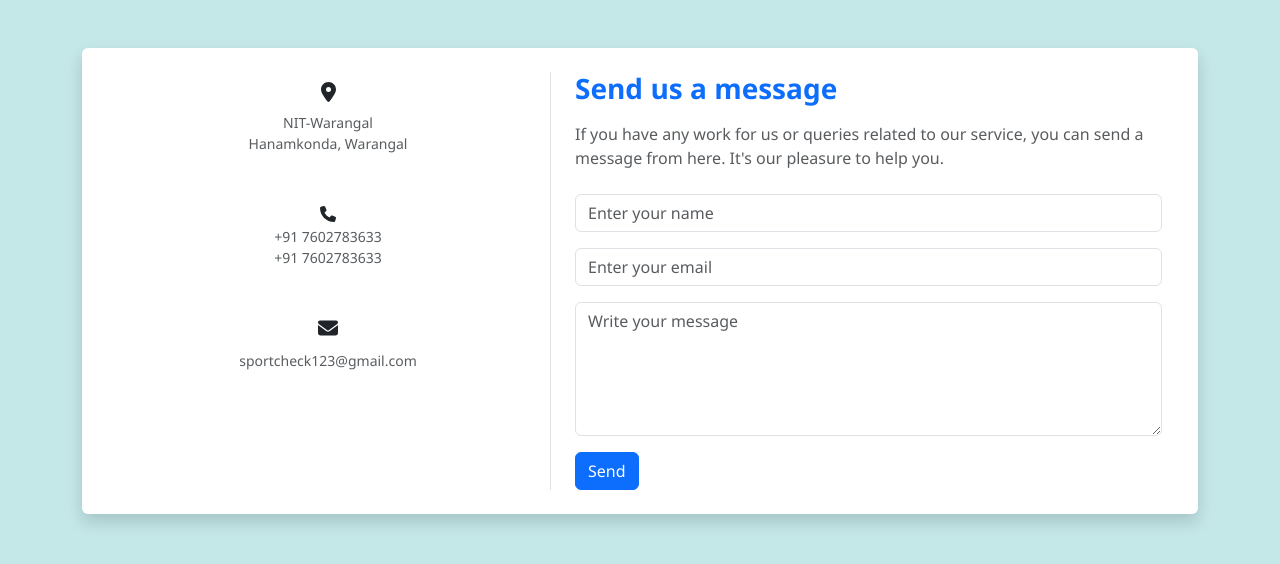
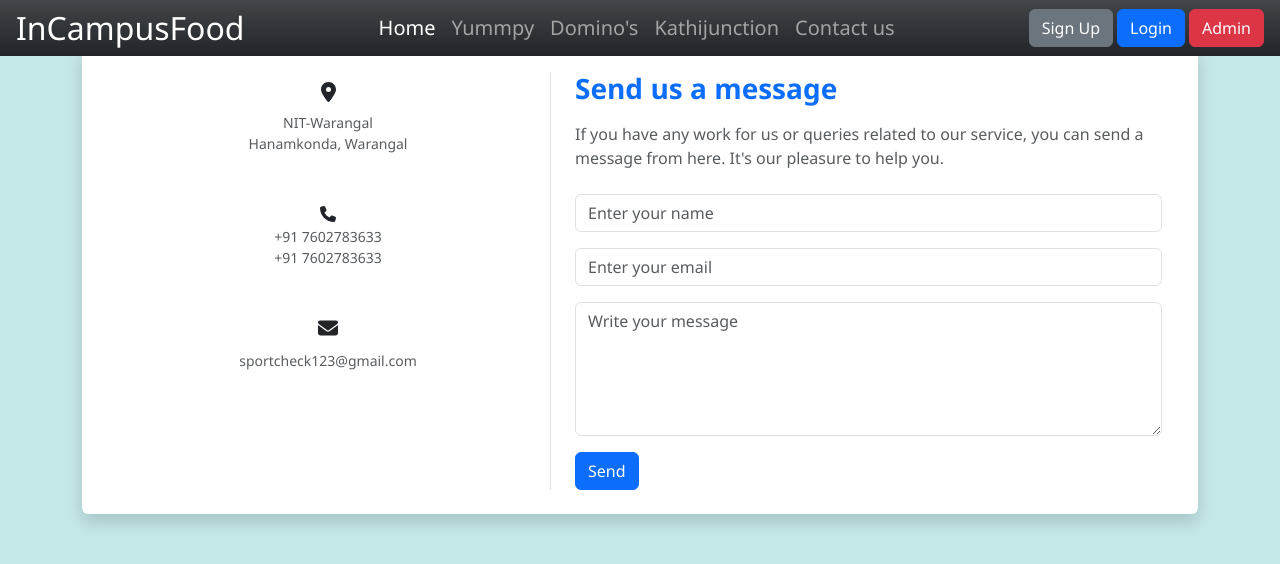
Before and after one commit to KOUSIKPAL33/frontend, a React (Vite) app: page /contact in a window 1280 px wide. Shown: the top 564 px of the page. Built offline with nearby package versions, Linux system fonts and the light colour scheme.

Commit message:
Contactus Page created

```diff
--- a/src/pages/Contactus.jsx
+++ b/src/pages/Contactus.jsx
@@ -1,10 +1,13 @@
 import React from 'react';
 import { FontAwesomeIcon } from '@fortawesome/react-fontawesome'
 import {faMapMarkerAlt,faEnvelope,faPhone} from '@fortawesome/free-solid-svg-icons';
+import Navbar from '../components/Navbar';
 
 
 const Contactus = () => {
   return (
+    <>
+      <Navbar/>
     <div className="min-vh-100 py-5" style={{ backgroundColor: '#c4e7e8' }}>
       <div className="container">
         <div className="row bg-white rounded shadow p-4 mx-auto">
@@ -67,6 +70,7 @@ const Contactus = () => {
         </div>
       </div>
     </div>
+     </>
   );
 };
 
```
